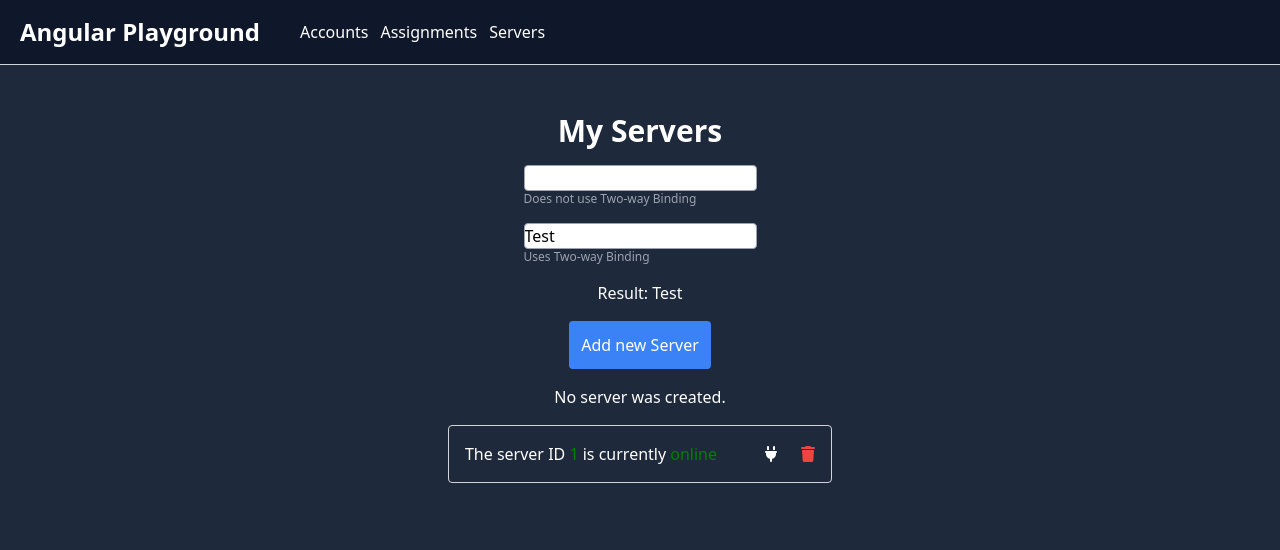
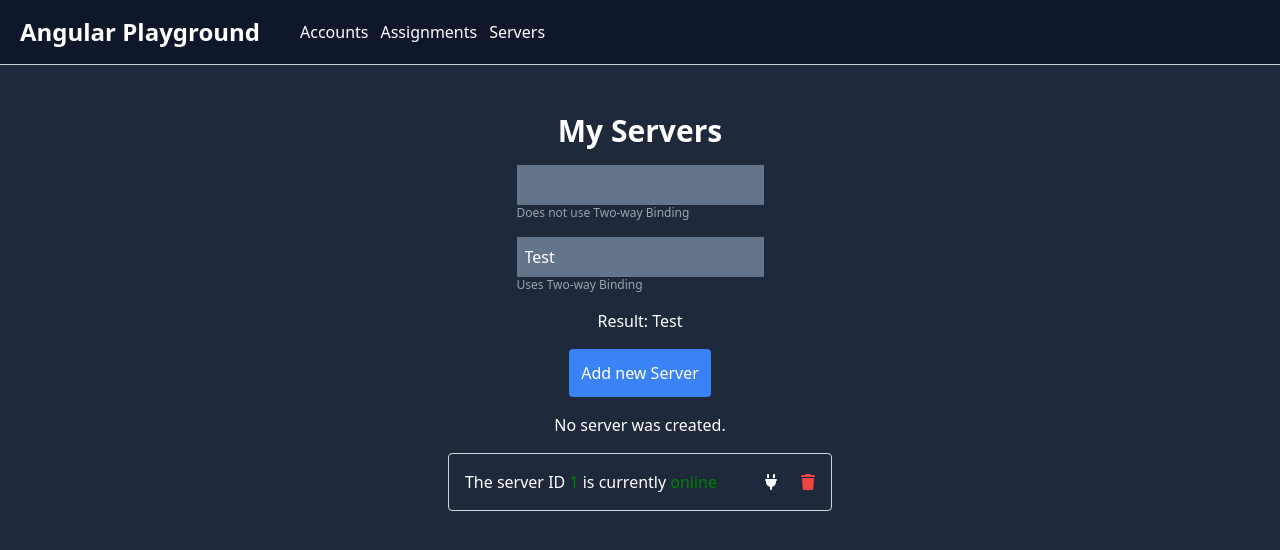
Before and after one commit to decito/angular-playground, an Angular app: page / in a window 1280 px wide. Shown: the top 550 px of the page. Built offline with nearby package versions, Linux system fonts and the light colour scheme.

Commit message:
refactor: tweak servers component

```diff
--- a/src/app/components/servers/servers.component.html
+++ b/src/app/components/servers/servers.component.html
@@ -3,14 +3,13 @@
 
   <div class="flex flex-col gap-4 items-center">
     <div class="flex flex-col w-full">
-      <input type="text" (input)="updateServerName($event)" class="text-black border-gray-400 rounded border" />
+      <input type="text" (input)="updateServerName($event)" class="p-2 bg-slate-500" />
 
       <label class="text-xs text-gray-400">Does not use Two-way Binding</label>
     </div>
 
     <div class="flex flex-col w-full">
-      <input type="text" [(ngModel)]="newServerName"
-        class="border-gray-400 text-black rounded border disabled:opacity-50 disabled:cursor-not-allowed" />
+      <input type="text" [(ngModel)]="newServerName" class="p-2 bg-slate-500" />
 
       <label class="text-xs text-gray-400">Uses Two-way Binding</label>
     </div>
@@ -18,7 +17,7 @@
     <p>Result: {{newServerName}}</p>
 
     <button class="p-3 bg-blue-500 rounded disabled:opacity-60 disabled:cursor-not-allowed w-fit"
-      [disabled]="!allowNewServer" (click)="createServer()">
+      [disabled]="!allowNewServer || newServerCreated" (click)="createServer()">
       Add new Server
     </button>
 
--- a/src/app/components/servers/servers.component.ts
+++ b/src/app/components/servers/servers.component.ts
@@ -79,6 +79,6 @@ export class ServersComponent {
   }
 
   constructor() {
-    setTimeout(() => this.allowNewServer = true, 500)
+    setTimeout(() => this.allowNewServer = true, 2000)
   }
 }
```
